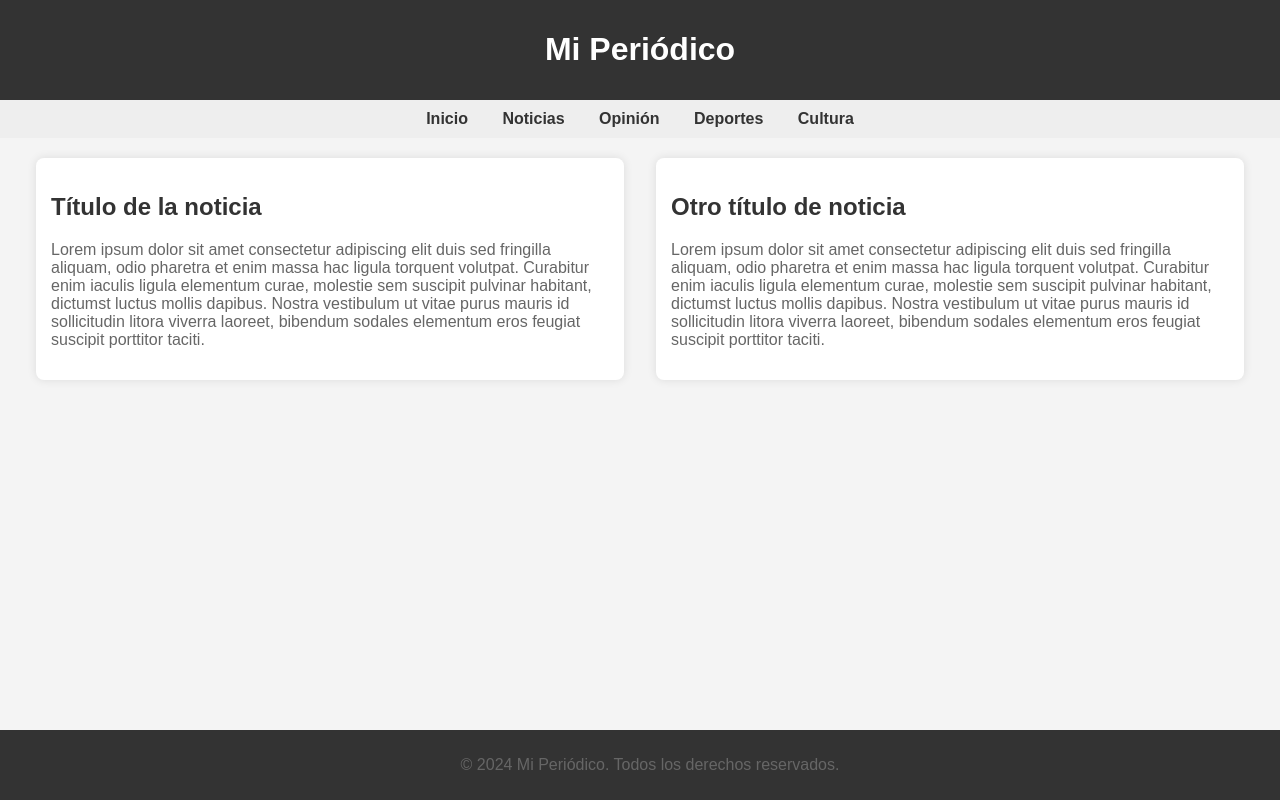
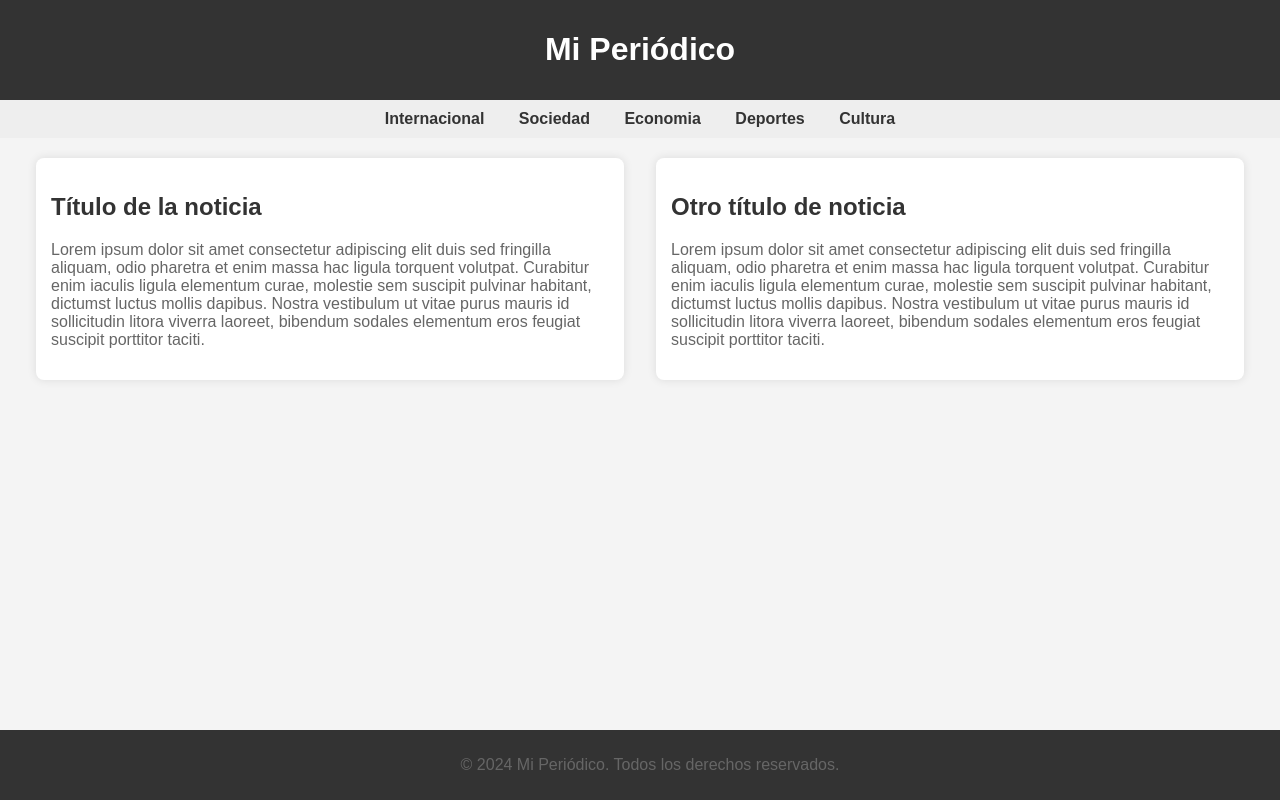
Before and after one commit to OscarS15/Periodico, a plain HTML site: page index.html in a window 1280 px wide. Drawn offline with Linux system fonts and the light colour scheme.

Commit message:
Version 6

```diff
--- a/index.html
+++ b/index.html
@@ -13,9 +13,9 @@
     </header>
 
     <nav>
-        <a href="#">Inicio</a>
-        <a href="#">Noticias</a>
-        <a href="#">Opinión</a>
+        <a href="internacional.html">Internacional</a>
+        <a href="sociedad.html">Sociedad</a>
+        <a href="economia.html">Economia</a>
         <a href="#">Deportes</a>
         <a href="#">Cultura</a>
     </nav>
```
